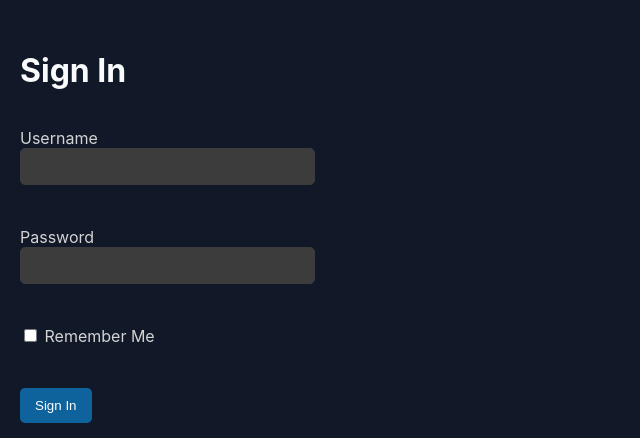
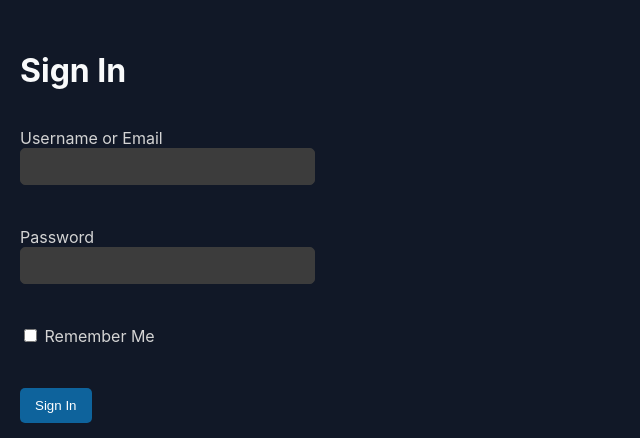
Before and after one commit to Heavyblade/notebook_sharer, a Flask app: page /login in a window 1280 px wide. Shown: the part 60-498 px from the top of the page, without its empty margins (0-640 px from the left). Run offline with Flask 3, Linux system fonts and the light colour scheme; some libraries are stand-ins or nearby versions.

Commit message:
Iniciar sesion correo electronico

```diff
--- a/app/forms.py
+++ b/app/forms.py
@@ -5,7 +5,7 @@ from app.models import User
 from flask_wtf.file import FileField, FileAllowed, FileRequired
 
 class LoginForm(FlaskForm):
-    username = StringField('Username', validators=[DataRequired()])
+    username_or_email = StringField('Username or Email', validators=[DataRequired()])
     password = PasswordField('Password', validators=[DataRequired()])
     remember_me = BooleanField('Remember Me')
     submit = SubmitField('Sign In')
--- a/app/routes.py
+++ b/app/routes.py
@@ -3,6 +3,7 @@ from app import app, db
 from app.forms import LoginForm, RegistrationForm, ClassForm, NoteForm
 from flask_login import current_user, login_user, logout_user, login_required
 from app.models import User, Class, Note
+from sqlalchemy import or_
 import os
 from werkzeug.utils import secure_filename
 from langchain_openai import ChatOpenAI
@@ -57,9 +58,14 @@ def login():
         return redirect(url_for('index'))
     form = LoginForm()
     if form.validate_on_submit():
-        user = User.query.filter_by(username=form.username.data).first()
+        # Find user by username or email in a single query
+        user = User.query.filter(
+            or_(User.username == form.username_or_email.data,
+                User.email == form.username_or_email.data)
+        ).first()
+
         if user is None or not user.check_password(form.password.data):
-            flash('Invalid username or password')
+            flash('Invalid username/email or password')
             return redirect(url_for('login'))
         login_user(user, remember=form.remember_me.data)
         return redirect(url_for('index'))
--- a/app/templates/login.html
+++ b/app/templates/login.html
@@ -5,9 +5,9 @@
     <form action="" method="post" novalidate>
         {{ form.hidden_tag() }}
         <p>
-            {{ form.username.label }}<br>
-            {{ form.username(size=32) }}
-            {% for error in form.username.errors %}
+            {{ form.username_or_email.label }}<br>
+            {{ form.username_or_email(size=32) }}
+            {% for error in form.username_or_email.errors %}
             <span style="color: red;">[{{ error }}]</span>
             {% endfor %}
         </p>
```
Also changed, not shown: README.md (added).
